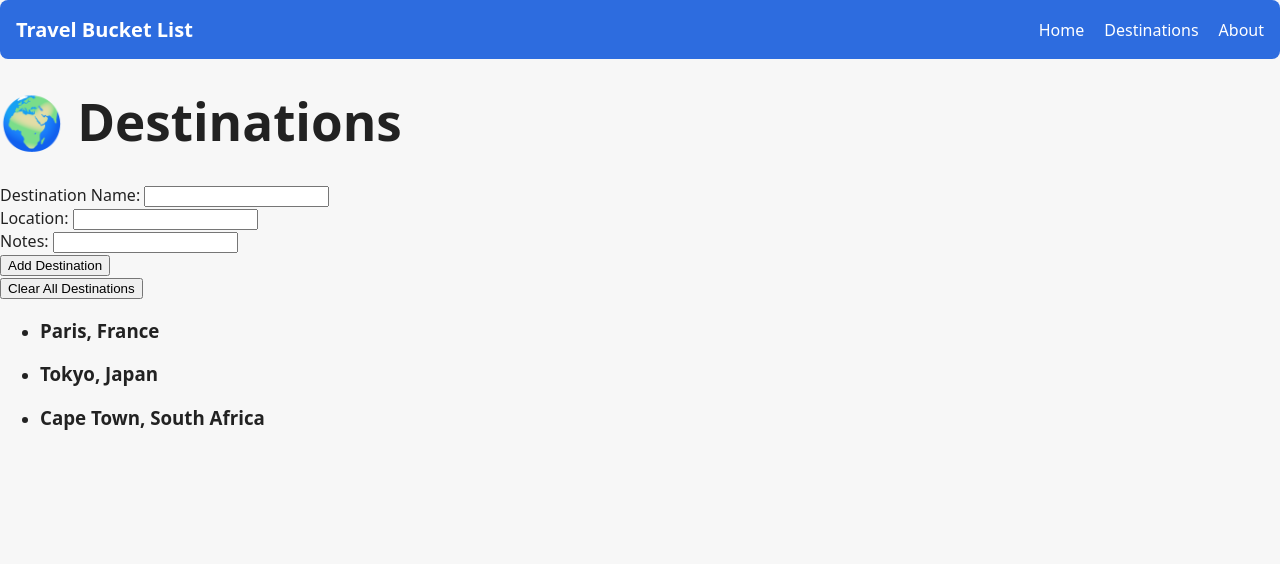
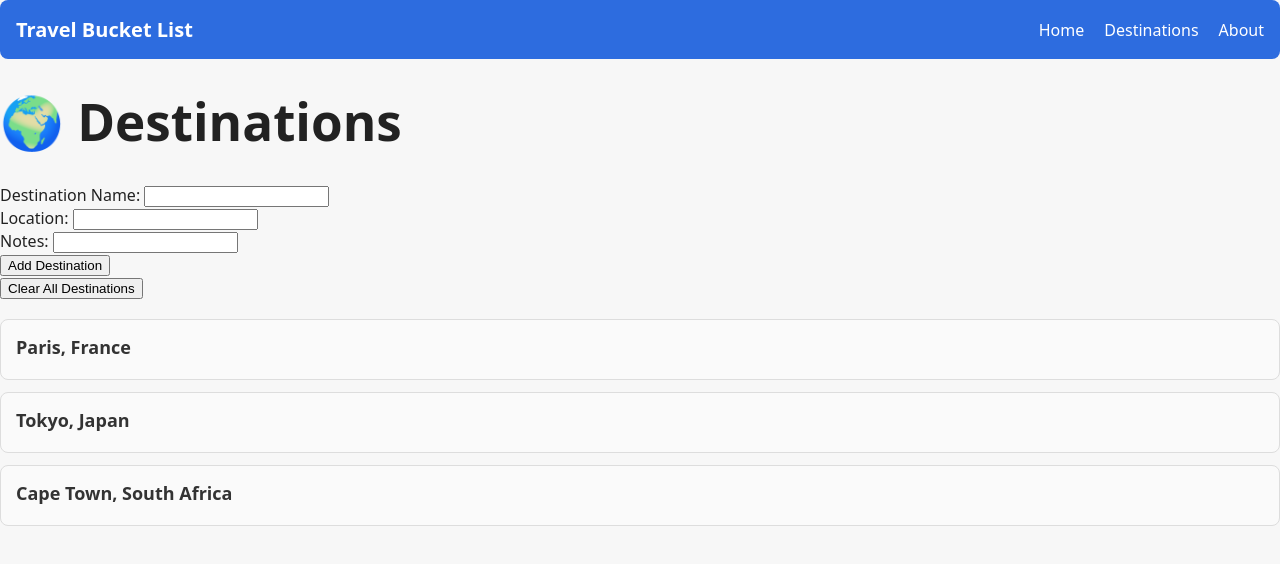
Before and after one commit to zypherson/travel-bucket-list, a React (Vite) app: page /destinations in a window 1280 px wide. Shown: the top 564 px of the page. Built offline with nearby package versions, Linux system fonts and the light colour scheme.

Commit message:
styled destinationlist

```diff
--- a/src/components/DestinationList.css
+++ b/src/components/DestinationList.css
@@ -0,0 +1,39 @@
+.destination-list {
+    list-style: none;
+    padding: 0;
+    margin: 20px 0;
+    display: flex;
+    flex-direction: column;
+    gap: 12px;
+  }
+
+  .destination-card {
+    padding: 15px;
+    border: 1px solid #ddd;
+    border-radius: 8px;
+    background: #fafafa;
+  }
+
+  .destination-card h3 {
+    margin: 0;
+    font-size: 18px;
+    color: #333;
+  }
+
+  .destination-card .location {
+    font-size: 14px;
+    color: #555;
+    margin: 5px 0;
+  }
+
+  .destination-card .notes {
+    font-size: 13px;
+    color: #777;
+    font-style: italic;
+  }
+
+  .empty-list {
+    text-align: center;
+    color: #666;
+    margin-top: 20px;
+  }
```
